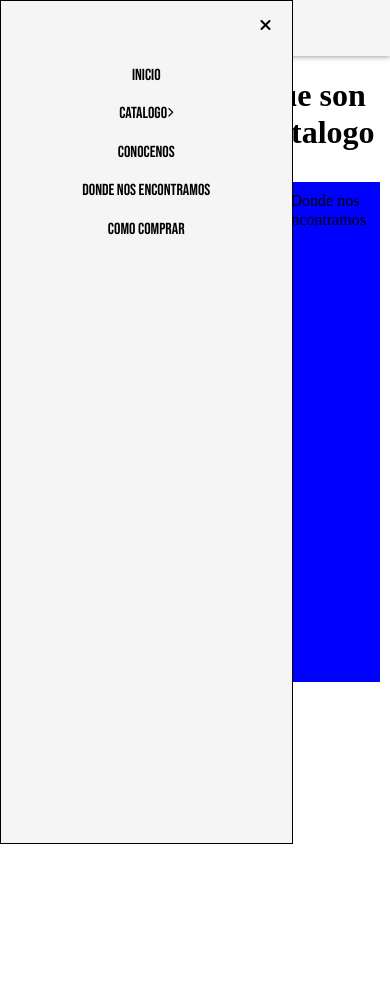
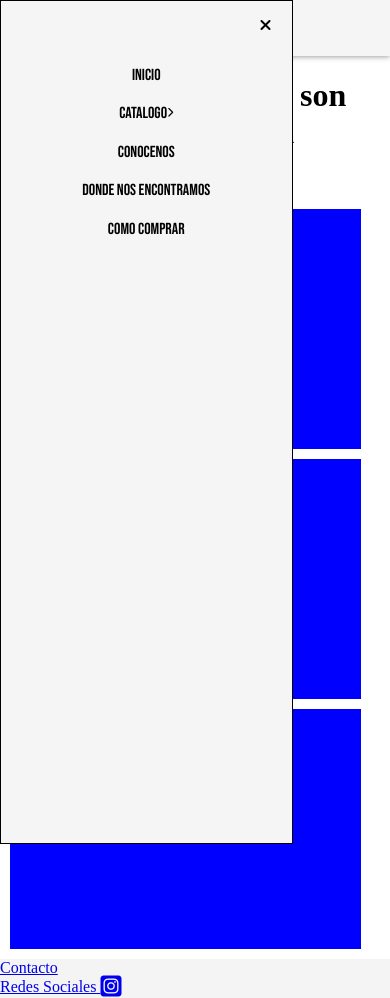
Before and after one commit to morapereyro/Repositorio-Kapow-Mora-Pereyro, a plain HTML site: page index1.html in a window 390 px wide. Before the commit the page ends 844 px from the top, so only its background shows below. Drawn offline with Linux system fonts and the light colour scheme; files that its build step writes are made by us from their sources; grey boxes are pictures that could not be loaded.

Commit message:
index adaptado a movil

```diff
--- a/archivos/estilo1.css
+++ b/archivos/estilo1.css
@@ -2,7 +2,7 @@ header
 {
 	width: 100%;
 	height: 14.5em;
-	background-color: whitesmoke;
+	background-color: #f4f4f4;
 	text-align: center;
 	top: 0;
 	left: 0;
@@ -108,7 +108,7 @@ main
 
 .arriba
 {
-	height: 50%;
+	height: 15em;
 	width: 100%;
 }
 
@@ -130,6 +130,11 @@ main
 	margin: 10px;
 
 }
+.flex-item a,p {
+	display: inline;
+	color: black;
+	background-color: white;
+}
 
 
 h1
@@ -141,9 +146,9 @@ h1
 
 footer
 {
-	background-color: white;
+	background-color: #f4f4f4;
 	width: 100%;
-	height: 25%;
+	height: 15em;
 	}
 
 .conocenos-main
@@ -188,7 +193,6 @@ footer
 
 }
 
-}
 ul,ol {
 	list-style: none;
 }
@@ -246,5 +250,19 @@ ul,ol {
 	top: 0;
 }
 
-
+.flex-container {
+	display: block;
 }
+.flex-item {
+	background-color: blue;
+	height: 15em;
+	width: 90%;
+	text-align: center;
+	padding: 10px;
+	margin: 10px;
+}
+ .arriba {
+ 	width: 90%;
+ 	height: auto;
+ }
+}
--- a/index1.html
+++ b/index1.html
@@ -92,14 +92,15 @@
 	<div class="flex-container">
 		<div class="flex-item"><a href="archivos/kapow_conocenos.html">Conocenos </a> </div>
 		<div class="flex-item"> <a href="https://kapow3.mitiendanube.com/" target="blank"> Tienda Web </a> </div>
-		<div class="flex-item"> Donde nos encontramos</div>
+		<div class="flex-item"> <p> Donde nos encontramos </p></div>
 
 	</div>
 </main>
 
 <footer>
-	<p> contacto		<a href="https://www.instagram.com/kapow_oficial/?hl=es" target="blank"> Instagram </a> </p>
-
+	<a href="contacto_kapow.html"> Contacto </a> <br>
+	<a href="https://www.instagram.com/kapow_oficial/" target="blank"> Redes Sociales <i class="fa-brands fa-square-instagram fa-xl"></i> </a>
+</footer>
 
 </body>
 </html>
```
Also changed, not shown: archivos/kapow_conocenos.html (+1 -1 lines).
